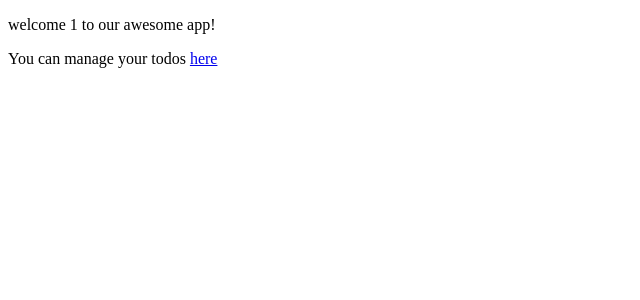
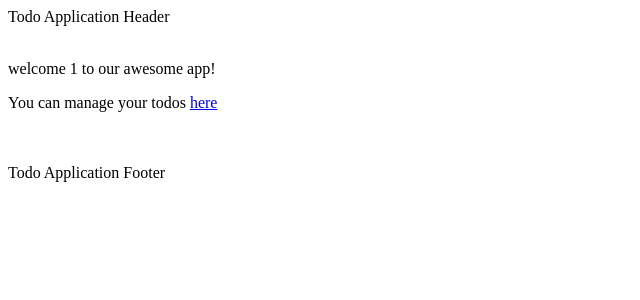
Before and after one commit to Drachbar/angular-todo-app, an Angular app: page /welcome/1 in a window 1280 px wide. Shown: the top 300 px of the page, without its empty margins (0-640 px from the left). Built offline with nearby package versions, Linux system fonts and the light colour scheme.

Commit message:
Anderstanding bootstraping angular app

```diff
--- a/src/app/app.component.html
+++ b/src/app/app.component.html
@@ -4,4 +4,9 @@
 <!--<app-login></app-login>-->
 
 <!--<div>Component content</div>-->
+
+Todo Application Header
+<br><br>
 <router-outlet></router-outlet>
+<br><br>
+Todo Application Footer
```
